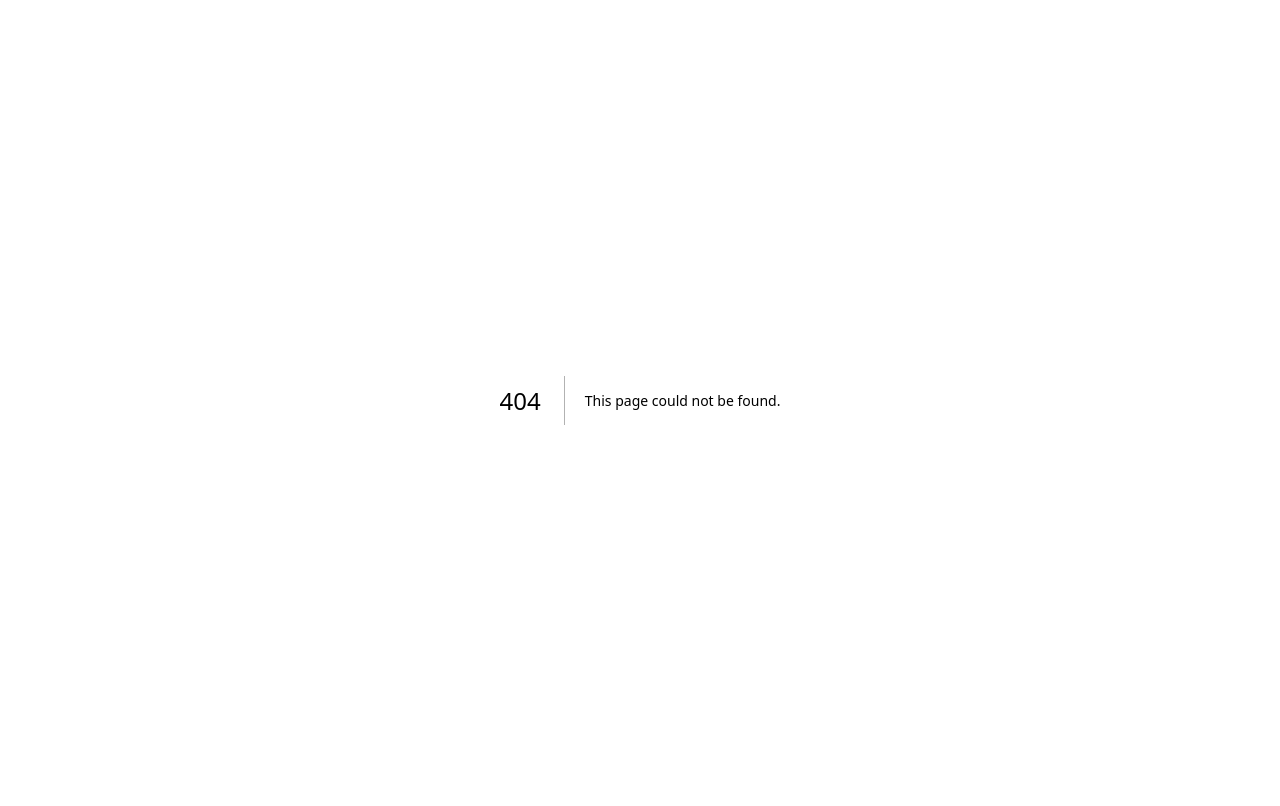
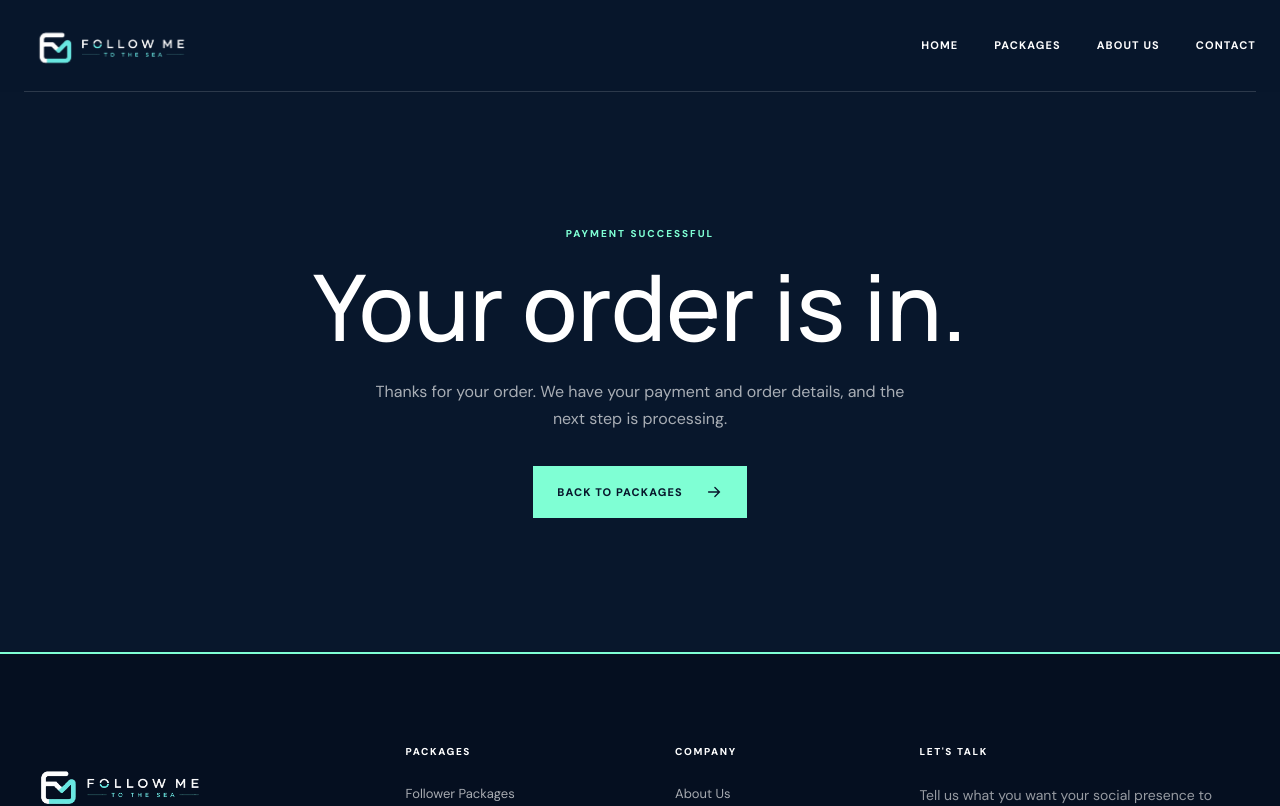
Before and after one commit to kenneth-tech/Followmetothesea, a Next.js app: page /order/success in a window 1280 px wide. Before the commit this address had no page. Shown: the top 806 px of the page. Built offline with nearby package versions, Linux system fonts and the light colour scheme.

Commit message:
Integrate Stripe checkout for orders

```diff
--- a/package.json
+++ b/package.json
@@ -7,13 +7,14 @@
     "build": "next build",
     "start": "next start",
     "lint": "eslint",
-    "test:order-popup": "node --disable-warning=MODULE_TYPELESS_PACKAGE_JSON --experimental-strip-types --test src/app/order-draft.test.ts"
+    "test:order-popup": "node --disable-warning=MODULE_TYPELESS_PACKAGE_JSON --experimental-strip-types --test src/app/order-draft.test.ts src/app/order-checkout.test.ts"
   },
   "dependencies": {
     "libphonenumber-js": "^1.13.9",
     "next": "16.2.12",
     "react": "19.2.4",
-    "react-dom": "19.2.4"
+    "react-dom": "19.2.4",
+    "stripe": "^22.5.0"
   },
   "overrides": {
     "brace-expansion": "5.0.8",
--- /dev/null
+++ b/src/app/api/checkout/route.ts
@@ -0,0 +1,79 @@
+import { NextResponse } from "next/server";
+import Stripe from "stripe";
+import {
+  buildCheckoutLineItems,
+  buildCheckoutMetadata,
+  validateCheckoutOrder,
+  type CheckoutOrderDraft,
+} from "../../order-checkout";
+
+function getSiteUrl(request: Request): string {
+  return (
+    process.env.NEXT_PUBLIC_SITE_URL ||
+    request.headers.get("origin") ||
+    new URL(request.url).origin
+  ).replace(/\/$/, "");
+}
+
+export async function POST(request: Request) {
+  const stripeSecretKey = process.env.STRIPE_SECRET_KEY;
+
+  if (!stripeSecretKey) {
+    return NextResponse.json(
+      { error: "Stripe is not configured yet." },
+      { status: 500 },
+    );
+  }
+
+  let draft: CheckoutOrderDraft;
+
+  try {
+    draft = (await request.json()) as CheckoutOrderDraft;
+  } catch {
+    return NextResponse.json(
+      { error: "Invalid checkout request." },
+      { status: 400 },
+    );
+  }
+
+  const result = validateCheckoutOrder(draft);
+
+  if (!result.valid) {
+    return NextResponse.json(
+      { error: "Check your order details.", errors: result.errors },
+      { status: 400 },
+    );
+  }
+
+  const stripe = new Stripe(stripeSecretKey);
+  const siteUrl = getSiteUrl(request);
+  const metadata = buildCheckoutMetadata(draft);
+
+  try {
+    const session = await stripe.checkout.sessions.create({
+      cancel_url: `${siteUrl}/order/cancel`,
+      line_items: buildCheckoutLineItems(draft.packages),
+      metadata,
+      mode: "payment",
+      payment_intent_data: {
+        metadata,
+      },
+      success_url: `${siteUrl}/order/success?session_id={CHECKOUT_SESSION_ID}`,
+    });
+
+    if (!session.url) {
+      return NextResponse.json(
+        { error: "Stripe did not return a checkout URL." },
+        { status: 500 },
+      );
+    }
+
+    return NextResponse.json({ url: session.url });
+  } catch (error) {
+    console.error("Stripe checkout session failed", error);
+    return NextResponse.json(
+      { error: "Unable to start checkout right now." },
+      { status: 500 },
+    );
+  }
+}
--- a/src/app/globals.css
+++ b/src/app/globals.css
@@ -1243,6 +1243,13 @@ footer nav svg {
 .order-popup-form small {
   color: #ff9d9d;
   font-size: 12px;
+}
+
+.order-popup-error {
+  color: #b42318;
+  font-size: 13px;
+  line-height: 1.5;
+  margin: 0;
 }
 
 .order-popup-form .order-popup-submit,
@@ -1304,10 +1311,91 @@ footer nav svg {
   transform: translateY(0);
 }
 
+.order-popup-form .order-popup-submit:disabled {
+  cursor: wait;
+  opacity: .72;
+  transform: none;
+}
+
 .order-popup-next-step p:not(.order-popup-label) {
   color: #607378;
   line-height: 1.7;
   margin: 0 0 24px;
+}
+
+.order-status-page {
+  background: var(--navy);
+  color: white;
+  min-height: 100vh;
+}
+
+.order-status-section {
+  align-items: center;
+  display: flex;
+  min-height: 70vh;
+  padding: 110px 0;
+}
+
+.order-status-card {
+  text-align: center;
+}
+
+.order-status-card p {
+  color: var(--aqua);
+  font-size: 10px;
+  font-weight: 800;
+  letter-spacing: .2em;
+  margin: 0 0 22px;
+  text-transform: uppercase;
+}
+
+.order-status-card h1 {
+  font-family: var(--font-display), sans-serif;
+  font-size: clamp(54px, 8vw, 92px);
+  font-weight: 500;
+  letter-spacing: 0;
+  line-height: .95;
+  margin: 0 auto 28px;
+  max-width: 780px;
+}
+
+.order-status-card > span {
+  color: rgba(255,255,255,.65);
+  display: block;
+  font-size: 16px;
+  line-height: 1.7;
+  margin: 0 auto 34px;
+  max-width: 560px;
+}
+
+.order-status-card a {
+  align-items: center;
+  background: var(--aqua);
+  color: var(--navy);
+  display: inline-flex;
+  font-size: 11px;
+  font-weight: 800;
+  gap: 22px;
+  justify-content: center;
+  letter-spacing: .1em;
+  min-height: 52px;
+  padding: 0 24px;
+  text-transform: uppercase;
+  transition: background .2s ease, color .2s ease, transform .2s ease;
+}
+
+.order-status-card a:hover {
+  background: white;
+  transform: translateY(-2px);
+}
+
+.order-status-card svg {
+  fill: none;
+  height: 18px;
+  stroke: currentColor;
+  stroke-linecap: round;
+  stroke-width: 1.5;
+  width: 18px;
 }
 
 .site-footer {
--- /dev/null
+++ b/src/app/order-checkout.ts
@@ -0,0 +1,102 @@
+import type Stripe from "stripe";
+
+export type CheckoutOrderDraft = {
+  name: string;
+  socialLink: string;
+  packages: string[];
+};
+
+export type CheckoutOrderErrors = Partial<
+  Record<keyof CheckoutOrderDraft, string>
+>;
+
+export const ORDER_PACKAGE_PRICES: Record<string, number> = {
+  "1K Followers": 9900,
+  "2K Followers": 14900,
+  "5K Followers": 29900,
+  "1K Likes": 9900,
+  "2K Likes": 14900,
+  "5K Likes": 29900,
+  "1K Views": 5900,
+  "5K Views": 15900,
+  "10K Views": 29900,
+};
+
+export function getOrderTotalCents(packages: string[]): number {
+  return packages.reduce(
+    (total, packageName) => total + (ORDER_PACKAGE_PRICES[packageName] ?? 0),
+    0,
+  );
+}
+
+export function buildCheckoutLineItems(
+  packages: string[],
+): Stripe.Checkout.SessionCreateParams.LineItem[] {
+  return packages.map((packageName) => ({
+    price_data: {
+      currency: "usd",
+      product_data: {
+        name: packageName,
+      },
+      unit_amount: ORDER_PACKAGE_PRICES[packageName],
+    },
+    quantity: 1,
+  }));
+}
+
+export function validateCheckoutOrder(draft: unknown): {
+  valid: boolean;
+  errors: CheckoutOrderErrors;
+} {
+  const errors: CheckoutOrderErrors = {};
+  const checkoutDraft =
+    draft && typeof draft === "object"
+      ? (draft as Partial<CheckoutOrderDraft>)
+      : {};
+  const name =
+    typeof checkoutDraft.name === "string" ? checkoutDraft.name : "";
+  const socialLink =
+    typeof checkoutDraft.socialLink === "string"
+      ? checkoutDraft.socialLink
+      : "";
+  const packages = Array.isArray(checkoutDraft.packages)
+    ? checkoutDraft.packages
+    : [];
+
+  if (!name.trim()) {
+    errors.name = "Enter your name.";
+  }
+
+  if (!socialLink.trim()) {
+    errors.socialLink = "Enter a social media page link.";
+  }
+
+  if (packages.length === 0) {
+    errors.packages = "Choose at least one package.";
+  }
+
+  const hasUnknownPackage = packages.some(
+    (packageName) => !ORDER_PACKAGE_PRICES[packageName],
+  );
+
+  if (hasUnknownPackage) {
+    errors.packages = "Choose a valid package.";
+  }
+
+  return {
+    valid: Object.keys(errors).length === 0,
+    errors,
+  };
+}
+
+export function buildCheckoutMetadata(
+  draft: CheckoutOrderDraft,
+): Record<string, string> {
+  return {
+    customer_name: draft.name.trim(),
+    social_link: draft.socialLink.trim(),
+    packages: draft.packages.join(", "),
+    package_count: String(draft.packages.length),
+    total_cents: String(getOrderTotalCents(draft.packages)),
+  };
+}
--- a/src/app/order-popup.tsx
+++ b/src/app/order-popup.tsx
@@ -36,7 +36,8 @@ export function OrderPopup({
     createOrderDraft(initialGoal),
   );
   const [errors, setErrors] = useState<OrderDraftErrors>({});
-  const [continued, setContinued] = useState(false);
+  const [checkoutError, setCheckoutError] = useState("");
+  const [isSubmitting, setIsSubmitting] = useState(false);
 
   useEffect(() => {
     if (!isOpen) {
@@ -56,7 +57,8 @@ export function OrderPopup({
   function openPopup() {
     setDraft(createOrderDraft(initialGoal));
     setErrors({});
-    setContinued(false);
+    setCheckoutError("");
+    setIsSubmitting(false);
     setIsOpen(true);
   }
 
@@ -73,13 +75,41 @@ export function OrderPopup({
     setErrors((current) => ({ ...current, packages: undefined }));
   }
 
-  function handleSubmit(event: FormEvent<HTMLFormElement>) {
+  async function handleSubmit(event: FormEvent<HTMLFormElement>) {
     event.preventDefault();
     const result = validateOrderDraft(draft);
     setErrors(result.errors);
+    setCheckoutError("");
 
-    if (result.valid) {
-      setContinued(true);
+    if (!result.valid) {
+      return;
+    }
+
+    setIsSubmitting(true);
+
+    try {
+      const response = await fetch("/api/checkout", {
+        body: JSON.stringify(draft),
+        headers: {
+          "Content-Type": "application/json",
+        },
+        method: "POST",
+      });
+      const payload = (await response.json()) as {
+        error?: string;
+        url?: string;
+      };
+
+      if (!response.ok || !payload.url) {
+        throw new Error(payload.error || "Unable to start checkout.");
+      }
+
+      window.location.assign(payload.url);
+    } catch (error) {
+      setCheckoutError(
+        error instanceof Error ? error.message : "Unable to start checkout.",
+      );
+      setIsSubmitting(false);
     }
   }
 
@@ -111,19 +141,6 @@ export function OrderPopup({
               ×
             </button>
 
-            {continued ? (
-              <div className="order-popup-next-step">
-                <p className="order-popup-label">Order details received</p>
-                <h2 id={titleId}>Payment is next.</h2>
-                <p>
-                  Your order details are ready. Stripe Checkout will be added in
-                  the next step so you can continue to secure payment.
-                </p>
-                <button onClick={() => setIsOpen(false)} type="button">
-                  Close
-                </button>
-              </div>
-            ) : (
             <>
               <p className="order-popup-label">Start your order</p>
               <h2 id={titleId}>Tell us what to boost.</h2>
@@ -197,12 +214,20 @@ export function OrderPopup({
                     )}
                     {errors.packages && <small>{errors.packages}</small>}
                   </label>
-                  <button className="order-popup-submit" type="submit">
-                    Continue <ArrowIcon />
+                {checkoutError && (
+                  <p className="order-popup-error" role="alert">
+                    {checkoutError}
+                  </p>
+                )}
+                <button
+                  className="order-popup-submit"
+                  disabled={isSubmitting}
+                  type="submit"
+                >
+                  {isSubmitting ? "Redirecting..." : "Continue"} <ArrowIcon />
                 </button>
               </form>
             </>
-            )}
           </div>
         </div>
       )}
--- /dev/null
+++ b/src/app/order/cancel/page.tsx
@@ -0,0 +1,37 @@
+import type { Metadata } from "next";
+import Link from "next/link";
+import { ArrowIcon } from "../../arrow-icon";
+import { SiteFooter } from "../../site-footer";
+import { SiteHeader } from "../../site-header";
+
+export const metadata: Metadata = {
+  title: "Payment Cancelled | Follow Me To The Sea",
+  description:
+    "Your payment was cancelled. You can return to packages and try again.",
+};
+
+export default function OrderCancelPage() {
+  return (
+    <main className="order-status-page" id="top">
+      <div className="sticky-header">
+        <SiteHeader />
+      </div>
+
+      <section className="order-status-section">
+        <div className="page-shell order-status-card">
+          <p>Payment cancelled</p>
+          <h1>No payment was made.</h1>
+          <span>
+            Your order was not charged. You can return to the package page when
+            you are ready.
+          </span>
+          <Link href="/packages">
+            Choose packages <ArrowIcon />
+          </Link>
+        </div>
+      </section>
+
+      <SiteFooter />
+    </main>
+  );
+}
--- /dev/null
+++ b/src/app/order/success/page.tsx
@@ -0,0 +1,37 @@
+import type { Metadata } from "next";
+import Link from "next/link";
+import { ArrowIcon } from "../../arrow-icon";
+import { SiteFooter } from "../../site-footer";
+import { SiteHeader } from "../../site-header";
+
+export const metadata: Metadata = {
+  title: "Payment Successful | Follow Me To The Sea",
+  description:
+    "Your payment was successful and your order has been received.",
+};
+
+export default function OrderSuccessPage() {
+  return (
+    <main className="order-status-page" id="top">
+      <div className="sticky-header">
+        <SiteHeader />
+      </div>
+
+      <section className="order-status-section">
+        <div className="page-shell order-status-card">
+          <p>Payment successful</p>
+          <h1>Your order is in.</h1>
+          <span>
+            Thanks for your order. We have your payment and order details, and
+            the next step is processing.
+          </span>
+          <Link href="/packages">
+            Back to packages <ArrowIcon />
+          </Link>
+        </div>
+      </section>
+
+      <SiteFooter />
+    </main>
+  );
+}
```
Also changed, not shown: 2 other files (tests, documents, lock files or other folders). Lines whose indentation alone changed are shown as unchanged.
